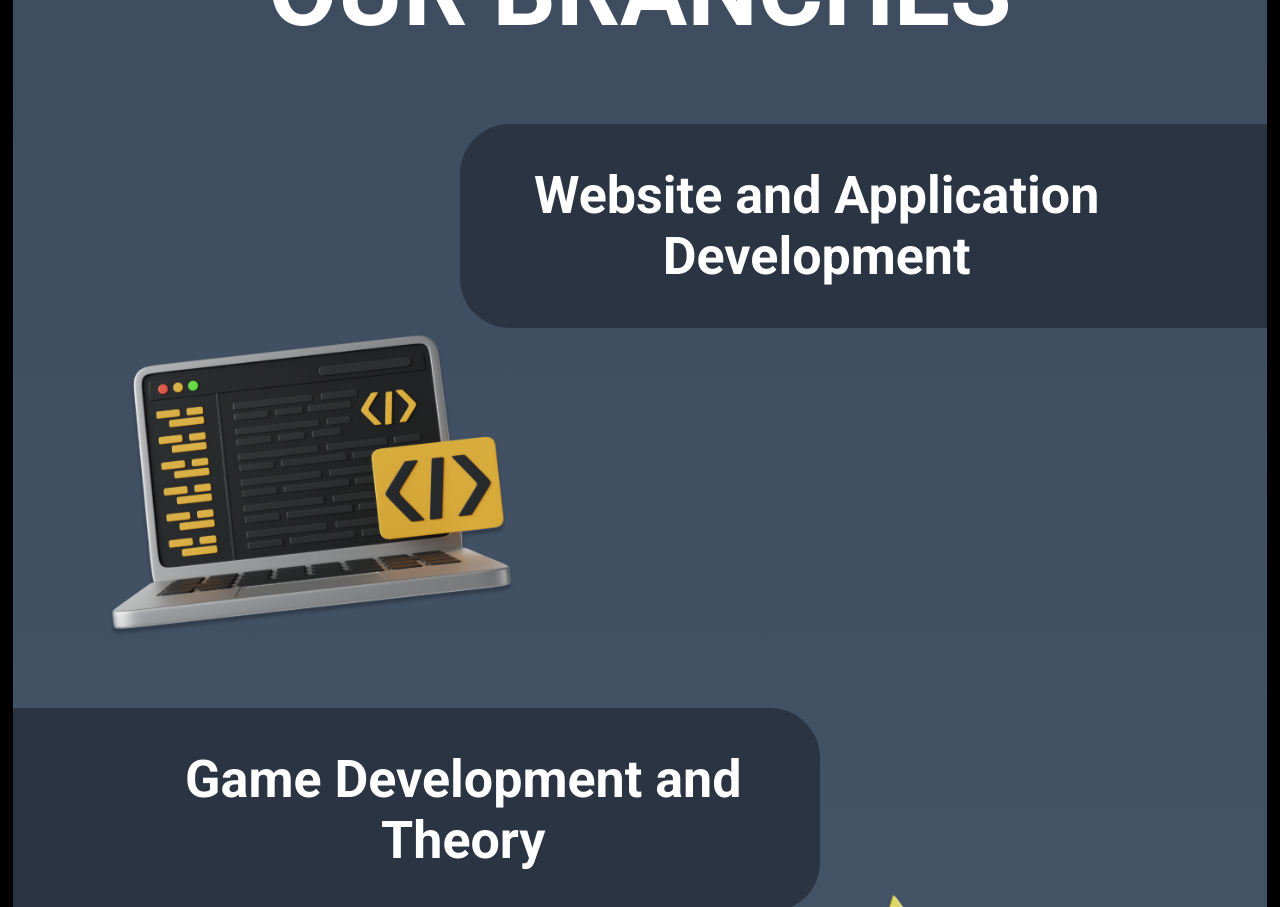
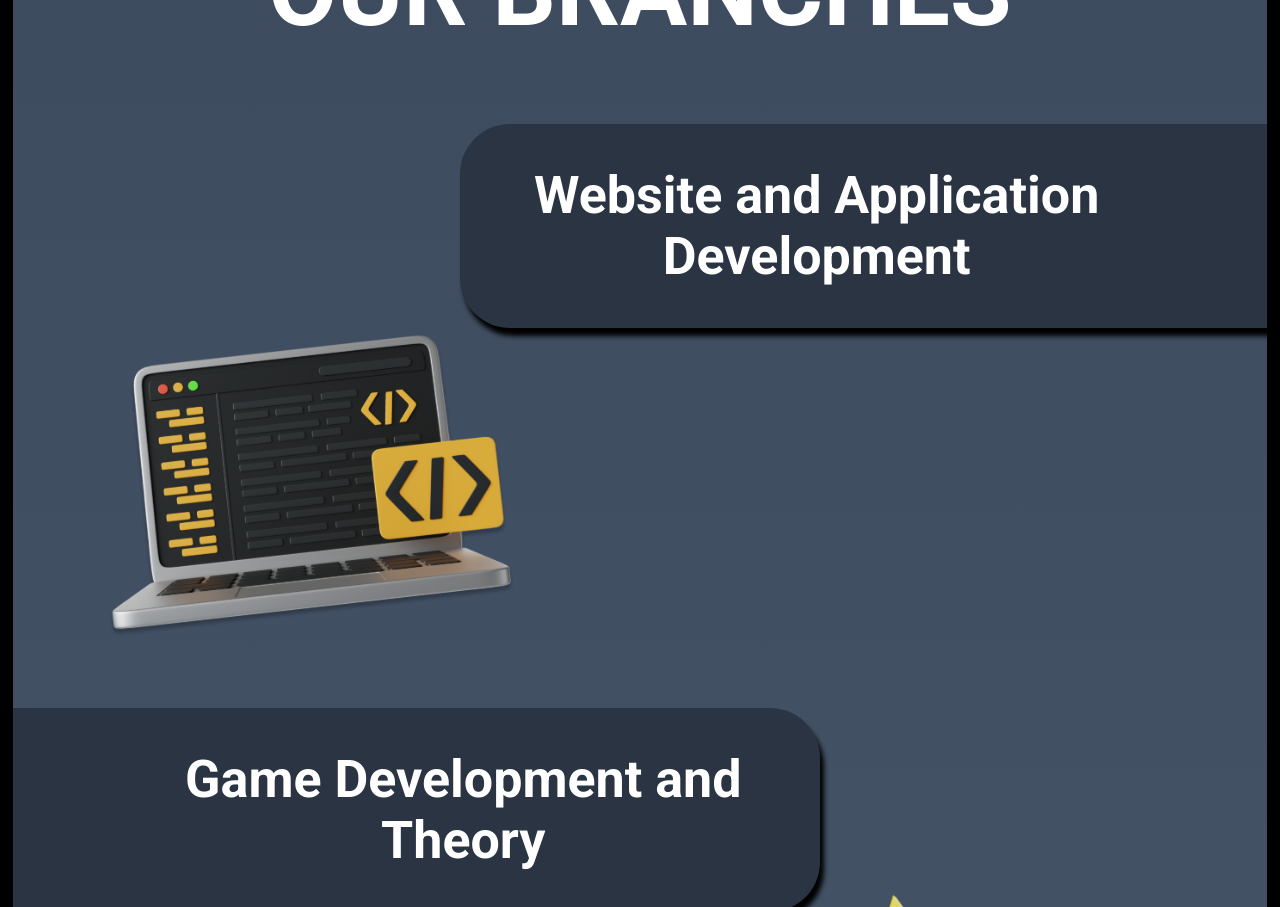
Before and after one commit to godCoderXYZ/promotion-site, a React (Create React App) app: page / in a window 1280 px wide. Shown: the part 4500-5407 px from the top of the page. Built offline with nearby package versions, Linux system fonts and the light colour scheme.

Commit message:
v0.9 - Box Shadows + Polishing

```diff
--- a/src/App.css
+++ b/src/App.css
@@ -11,7 +11,7 @@
 
 .desktop {
   background: linear-gradient(#292E49, #536976);
-  min-height: 8700px;
+  min-height: 9000px;
   display: block;
   font-size: calc(10px + 2vmin);
   color: white;
@@ -531,10 +531,13 @@
   display: flex;
   justify-content: center;
   align-items: center;
+
+  box-shadow: 4px 8px 5px black;
 }
 
 .l-branch-block:hover, .r-branch-block:hover {
   background-color: #212d41;
+  box-shadow: 2px 4px 5px black;
   cursor: pointer;
 }
 
@@ -717,6 +720,8 @@
   line-height: auto;
 
   text-align: center;
+
+  border: 10px solid #36bbe866;
 }
 
 #join-us-header-info {
```
